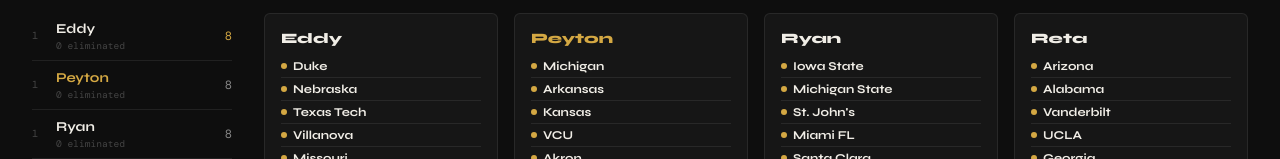
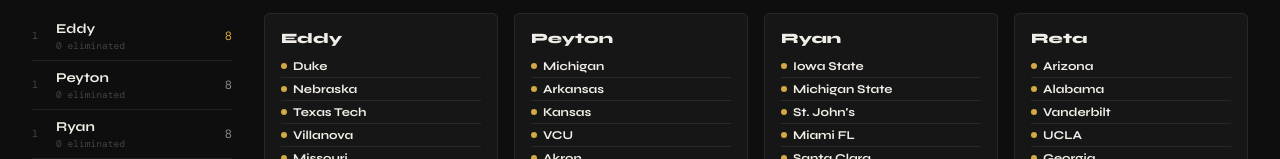
Before and after one commit to peytonjslepekis/madness-tracker, a website: page public/index.html in a window 1280 px wide. Shown: the part 233-392 px from the top of the page. Drawn offline with nearby package versions, Linux system fonts and the light colour scheme; no server answers.

Commit message:
Update index.html

```diff
--- a/public/index.html
+++ b/public/index.html
@@ -218,7 +218,7 @@
 // ─── DRAFT DATA ────────────────────────────────────────────────────────────────
 const DRAFTERS = {
   Eddy:   { teams: ['Duke','Nebraska','Texas Tech','Villanova','Missouri','Furman','Penn','Prairie View A&M'], you: false },
-  Peyton: { teams: ['Michigan','Arkansas','Kansas','VCU','Akron','McNeese','UNI','Queens'], you: true },
+  Peyton: { teams: ['Michigan','Arkansas','Kansas','VCU','Akron','McNeese','UNI','Queens'], you: false },
   Ryan:   { teams: ['Iowa State','Michigan State',"St. John's",'Miami FL','Santa Clara','High Point','Hawaii','LIU'], you: false },
   Reta:   { teams: ['Arizona','Alabama','Vanderbilt','UCLA','Georgia','Texas','California Baptist','Siena'], you: false },
   Connor: { teams: ['Connecticut','Virginia','Wisconsin',"St. Mary's",'Ohio State','South Florida','Hofstra','Tennessee State'], you: false },
```
